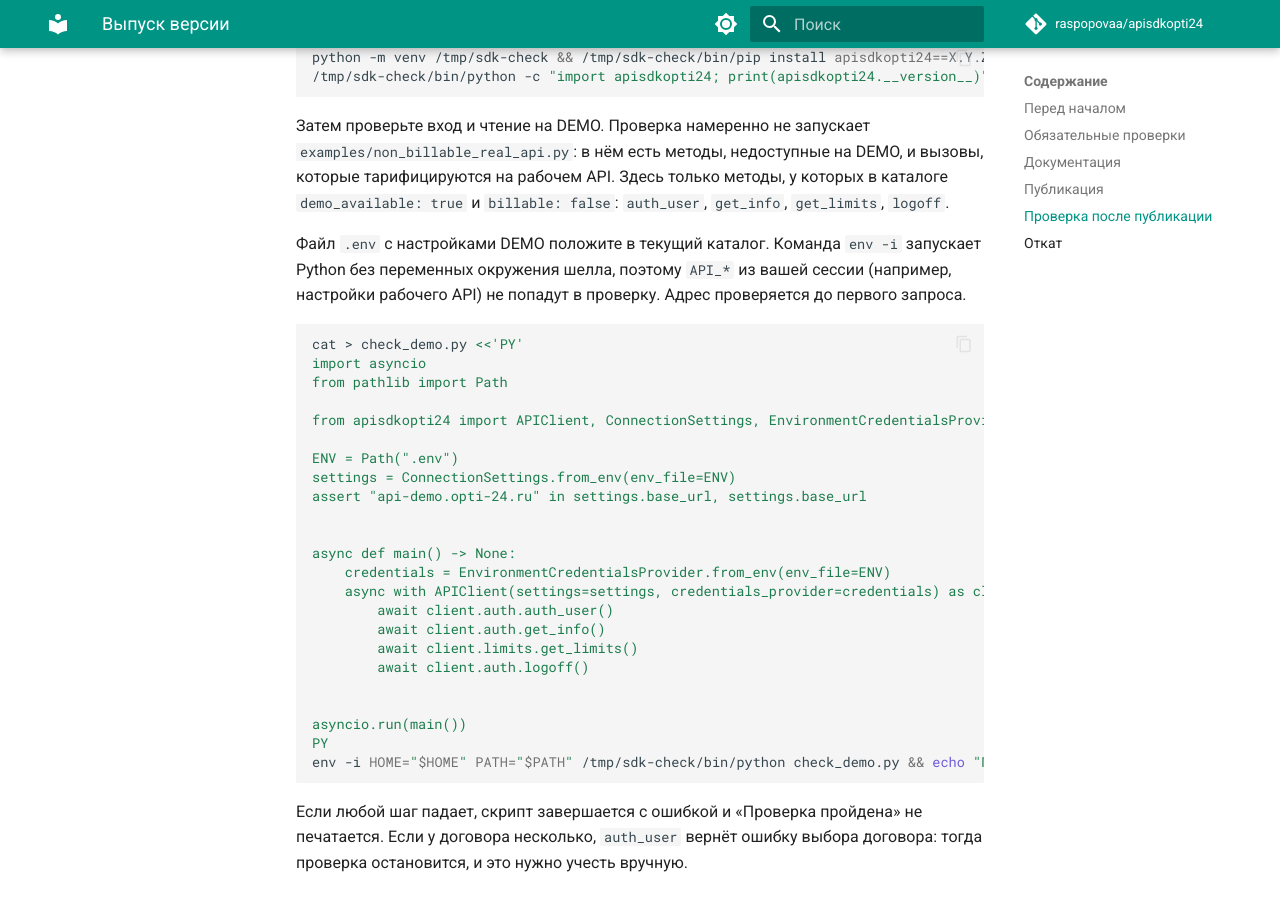
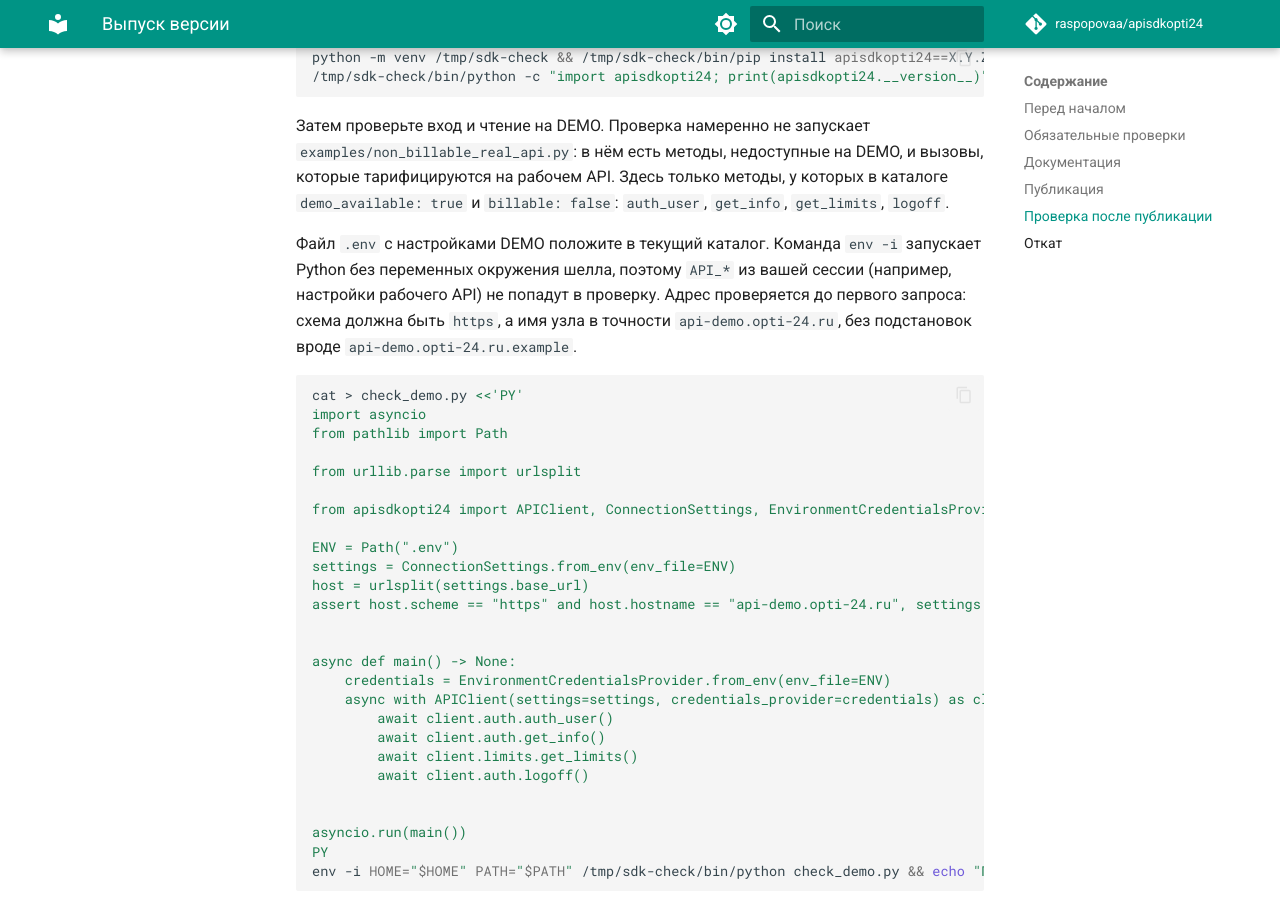
Before and after one commit to raspopovaa/apisdkopti24, an MkDocs documentation site: the page built from docs/RELEASE.md, in a window 1280 px wide and 900 px high, scrolled down 2198 px. Built offline with MkDocs 1.6.1 and Material for MkDocs 9.7.7, drawn with Linux system fonts in a browser that asks for light colours; comment, search, counter and statistics services are not loaded; the version menu is left out.

Commit message:
RELEASE.md: проверка DEMO сравнивает имя узла точно, а не подстрокой
Co-Authored-By: Claude Opus 5.5 <noreply@anthropic.com>
Claude-Session: https://claude.ai/code/session_015dGGiqu5A1XNDbRHPeRjg7

````diff
--- a/docs/RELEASE.md
+++ b/docs/RELEASE.md
@@ -98,18 +98,22 @@ python -m venv /tmp/sdk-check && /tmp/sdk-check/bin/pip install apisdkopti24==X.
 
 Файл `.env` с настройками DEMO положите в текущий каталог. Команда `env -i` запускает
 Python без переменных окружения шелла, поэтому `API_*` из вашей сессии (например,
-настройки рабочего API) не попадут в проверку. Адрес проверяется до первого запроса.
+настройки рабочего API) не попадут в проверку. Адрес проверяется до первого запроса: схема должна быть `https`, а имя узла в точности
+`api-demo.opti-24.ru`, без подстановок вроде `api-demo.opti-24.ru.example`.
 
 ```bash
 cat > check_demo.py <<'PY'
 import asyncio
 from pathlib import Path
 
+from urllib.parse import urlsplit
+
 from apisdkopti24 import APIClient, ConnectionSettings, EnvironmentCredentialsProvider
 
 ENV = Path(".env")
 settings = ConnectionSettings.from_env(env_file=ENV)
-assert "api-demo.opti-24.ru" in settings.base_url, settings.base_url
+host = urlsplit(settings.base_url)
+assert host.scheme == "https" and host.hostname == "api-demo.opti-24.ru", settings.base_url
 
 
 async def main() -> None:
````
